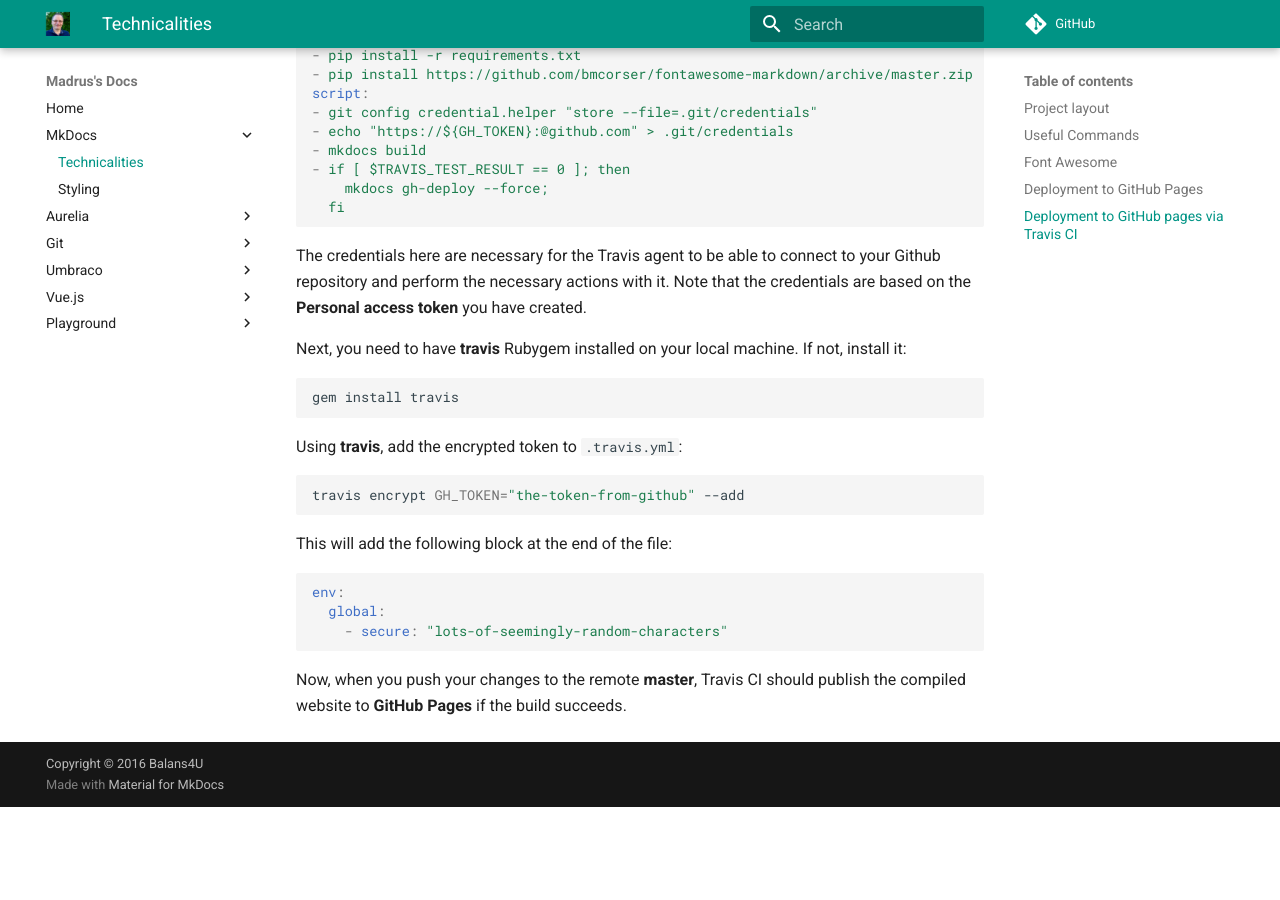
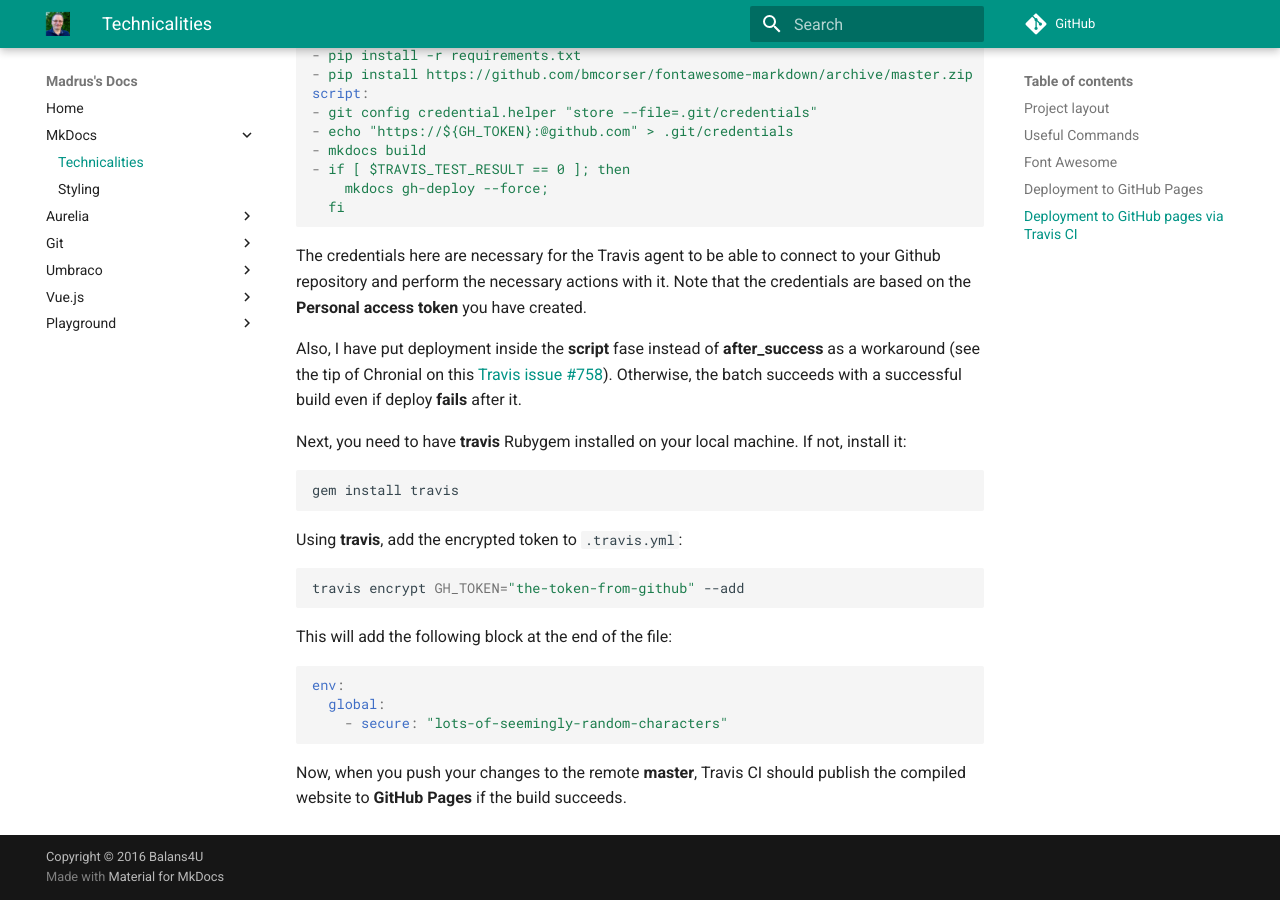
Before and after one commit to madrus/mdocs, an MkDocs documentation site: the page built from docs/mkdocs/technicalities.md, in a window 1280 px wide and 900 px high, scrolled down 2322 px. Built offline with MkDocs 1.6.1 and Material for MkDocs 9.7.7, drawn with Linux system fonts in a browser that asks for light colours; comment, search, counter and statistics services are not loaded; old or Windows-style settings are respelled for this version of MkDocs; before the commit the page ends 3129 px from its top, so only the background shows below that.

Commit message:
deployment inside the build fase works

````diff
--- a/docs/mkdocs/technicalities.md
+++ b/docs/mkdocs/technicalities.md
@@ -97,6 +97,8 @@ script:
 
 The credentials here are necessary for the Travis agent to be able to connect to your Github repository and perform the necessary actions with it. Note that the credentials are based on the **Personal access token** you have created.
 
+Also, I have put deployment inside the **script** fase instead of **after_success** as a workaround (see the tip of Chronial on this [Travis issue #758](https://github.com/travis-ci/travis-ci/issues/758)). Otherwise, the batch succeeds with a successful build even if deploy **fails** after it.
+
 Next, you need to have **travis** Rubygem installed on your local machine. If not, install it:
 
 ```bash
````
